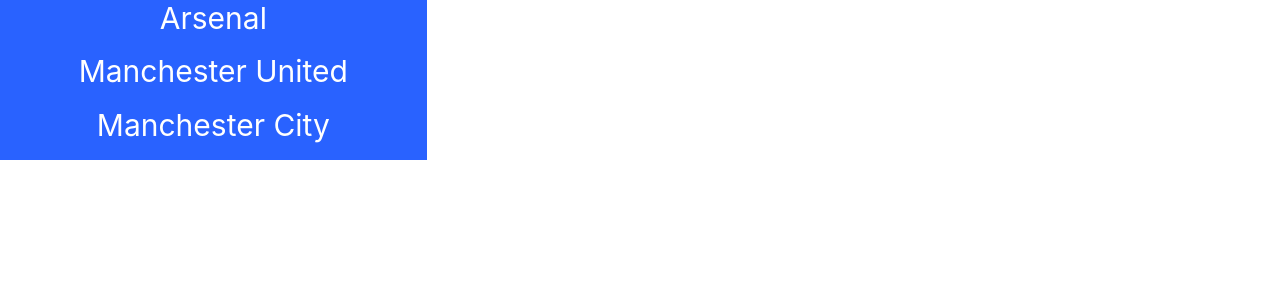
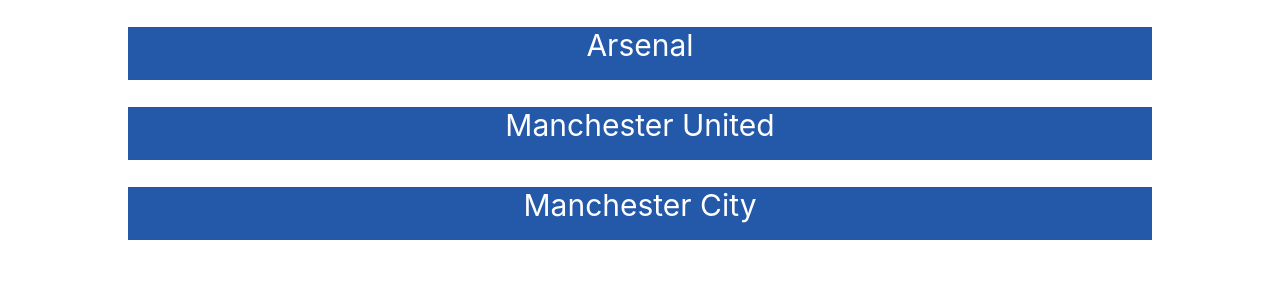
Before and after one commit to Anwesh43/animated-accordion-ts, a React (Create React App) app: page / in a window 1280 px wide. Shown: the top 300 px of the page. Built offline with nearby package versions, Linux system fonts and the light colour scheme.

Commit message:
adding new features

```diff
--- a/src/Accordion.tsx
+++ b/src/Accordion.tsx
@@ -1,5 +1,5 @@
 import React from 'react'
-import {useAnimatedScale, useDimension} from './hooks'
+import {useAnimatedScale, useDimension, useStyle} from './hooks'
 import AccordionItem from './AccordionItem'
 
 interface AccordionText {
@@ -9,18 +9,13 @@
 interface AccordionProps {
     texts : Array<AccordionText>
 }
-const accordionStyle = () => (
-    {
-        display: 'flex',
-        justifyContent: 'space-around'
-    }
-)
 const getScale = (i : number, scale : number, currI : number, prevI : number) => (
     i === currI ? scale : (prevI == i) ? (1 - scale) : 0
 )
 const Accordion : React.FC<AccordionProps> = (props : AccordionProps) => {
     const {w, h} = useDimension()
     const {scale, prevI, currI, start} = useAnimatedScale()
+    const {accordionStyle} = useStyle(w, h, scale)
     return <div>
         {props.texts.map((text : AccordionText, i : number) => (<AccordionItem i = {i} text = {text} w = {w} h = {h} scale = {getScale(i, scale, currI, prevI)} currI = {currI} prevI = {prevI} onClick = {start}></AccordionItem>))}
     </div>
--- a/src/hooks.ts
+++ b/src/hooks.ts
@@ -2,6 +2,7 @@
 
 const delay : number = 20
 const scGap : number = 0.1
+const hFactor : number = 5
 export const useAnimatedScale = () => {
     const [currI, setCurrI] : [number, Function]  = useState(-1)
     const [prevI, setPrevI] : [number, Function] = useState(-1)
@@ -58,27 +59,39 @@
 }
 
 export const useStyle = (w : number, h : number, scale : number) => {
-    const hFactor : number = h / 6
+    const barH : number = h / hFactor
     return {
         itemStyle() : CSSProperties {
+            const boxShadow : string | undefined= scale == 0 ? undefined : '5px 10px  10px 5px rgba(13,71,161 ,0.4)'
             return {
-                width : `${w / 3}px`,
-                height : `${hFactor * scale}px`,
-                background : '#2962FF',
+                width : `${w * 0.8}px`,
+                height : `${barH * scale}px`,
+                marginLeft: `${w * 0.1}px`,
+                background : '#0D47A1',
                 fontSize : `20px`,
                 color : 'white',
-                textAlign: 'center',
-                overflow: 'hidden'
+                overflow: 'hidden',
+                boxShadow
             }
         },
         headerStyle() : CSSProperties {
             return {
-                width : `${w / 3}px`,
+                marginLeft: `${w * 0.1}px`,
+                width : `${w * 0.8}px`,
                 height : `${h / 15}px`,
                 fontSize : `30px`,
                 color: 'white',
-                background: '#2962FF'
+                background: 'rgba(13,71,161 ,0.9)',
+                marginTop: `${h / 30}px`,
+                cursor: 'pointer'
             }
         },
+        accordionStyle(n : number) : CSSProperties {
+            return {
+                height: `${1.6 * (barH) * n}px`,
+                display: 'flex',
+                justifyContent: 'space-around'
+            }
+        }
     }
 }
--- a/src/index.tsx
+++ b/src/index.tsx
@@ -3,6 +3,7 @@
 import './index.css';
 import App from './App';
 import reportWebVitals from './reportWebVitals';
+
 
 ReactDOM.render(
   <React.StrictMode>
```
